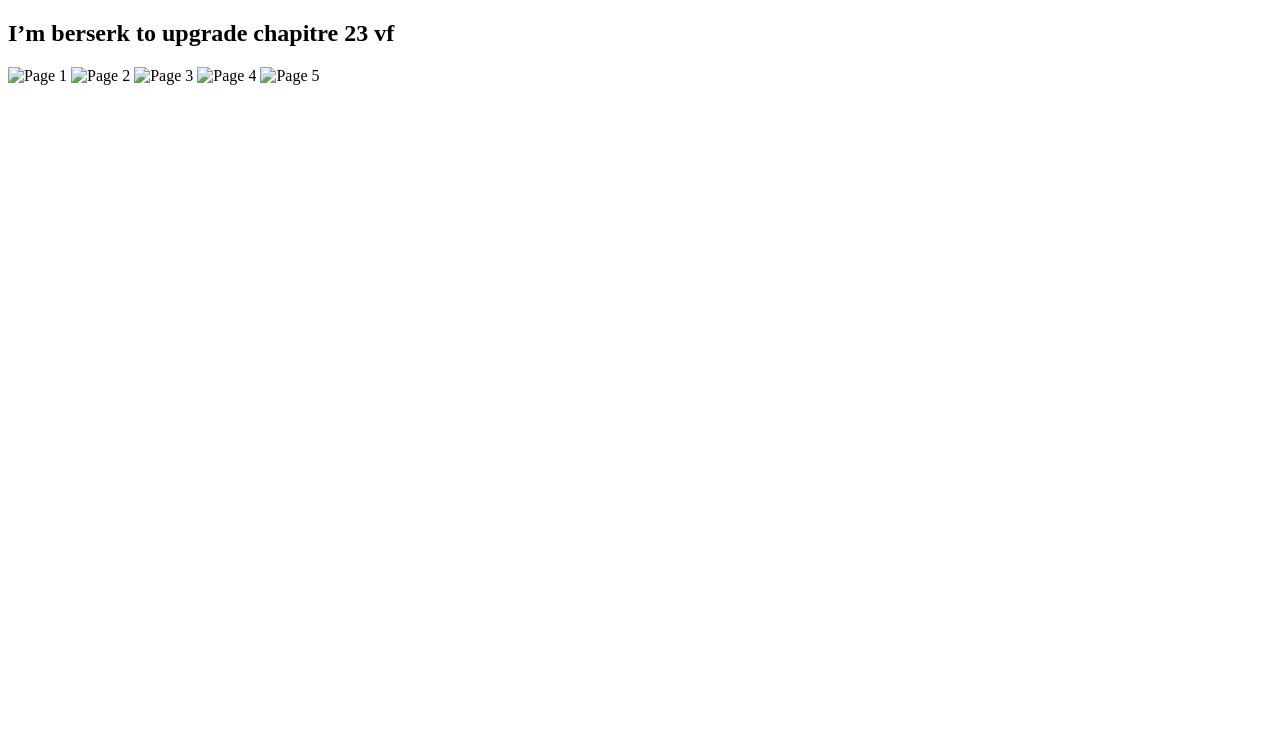
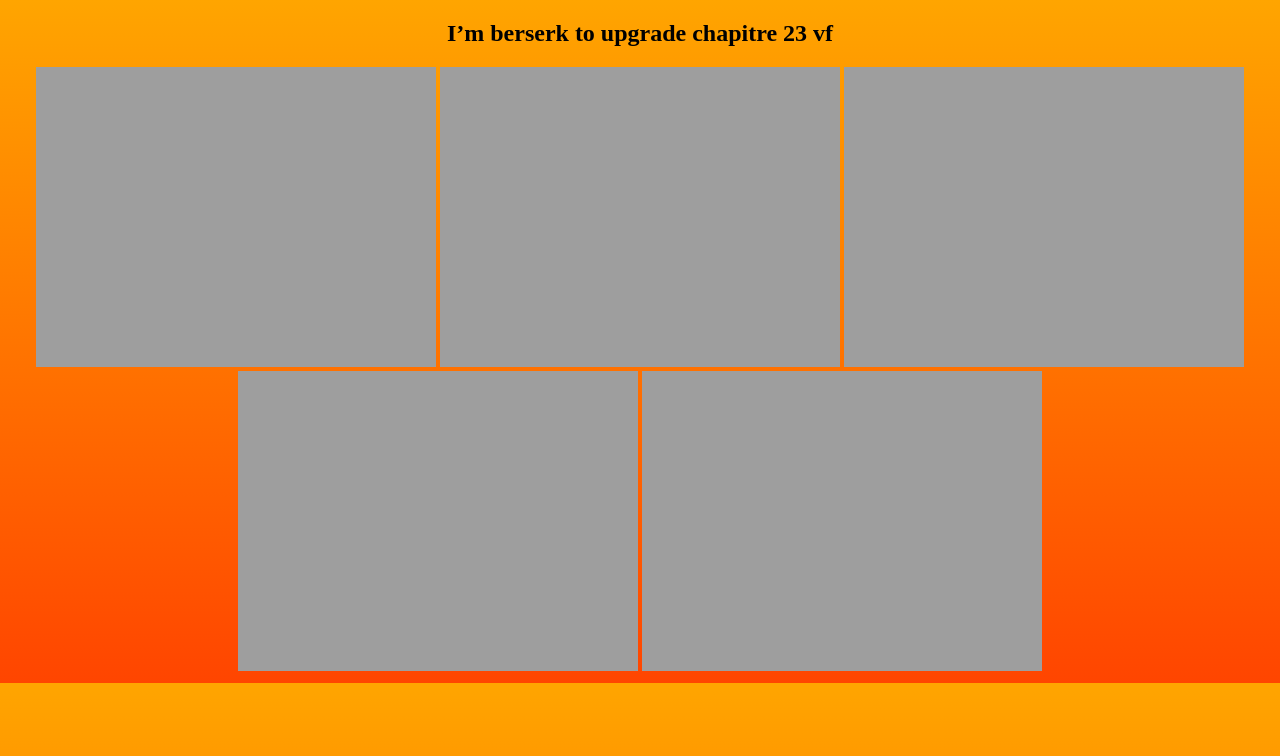
Before and after one commit to DuneUlm76/DuneShare, a plain HTML site: page index.html in a window 1280 px wide. Drawn offline with Linux system fonts and the light colour scheme; the site is published under a folder, as on GitHub Pages, so addresses that start at the root find nothing.

Commit message:
Update index.html

```diff
--- a/index.html
+++ b/index.html
@@ -4,18 +4,18 @@
     <meta charset="UTF-8">
     <meta http-equiv="X-UA-Compatible" content="IE=edge">
     <meta name="viewport" content="width=device-width, initial-scale=1.0">
-    <link rel="stylesheet" href="/style.css">
+    <link rel="stylesheet" href="./style.css">
     <title>DuneShare</title>
 </head>
 <body>
     <h2>I’m berserk to upgrade chapitre 23 vf</h2>
 
     <section class="chapter">
-    <img src="/scan/1.png" alt="Page 1">
-    <img src="/scan/2.png" alt="Page 2">
-    <img src="/scan/3.png" alt="Page 3">
-    <img src="/scan/4.png" alt="Page 4">
-    <img src="/scan/5.png" alt="Page 5">
+    <img src="./scan/1.png" alt="Page 1">
+    <img src="./scan/2.png" alt="Page 2">
+    <img src="./scan/3.png" alt="Page 3">
+    <img src="./scan/4.png" alt="Page 4">
+    <img src="./scan/5.png" alt="Page 5">
 </section>
 </body>
 </html>
```
